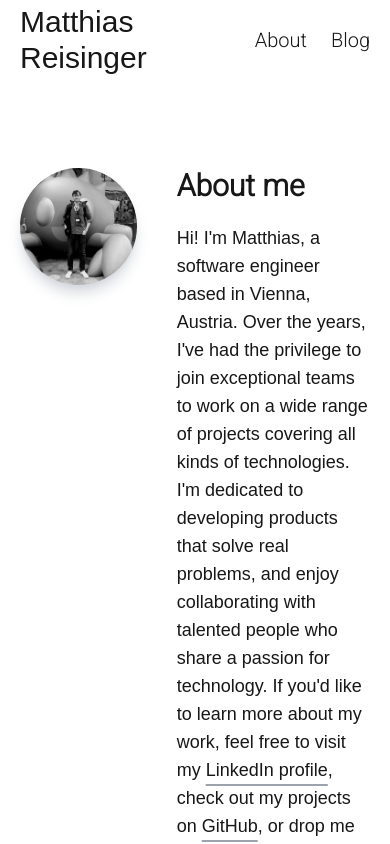
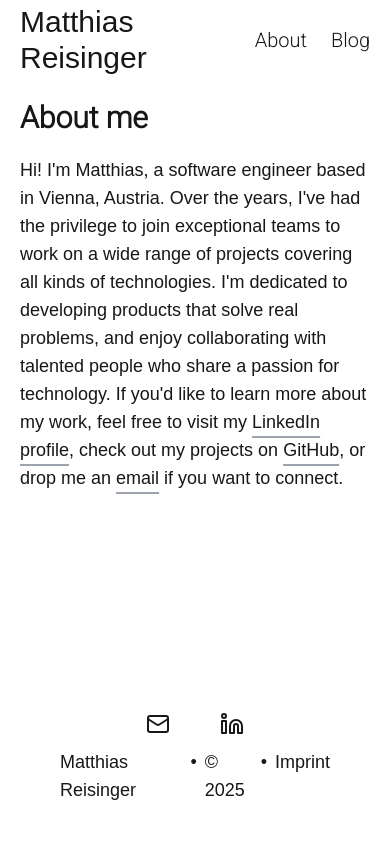
Before and after one commit to MatthiasJReisinger/mreisinger.com, a Next.js app: page / in a window 390 px wide. Shown: the top 844 px of the page. Built offline with nearby package versions, Linux system fonts and the light colour scheme; some icons are missing; a web font is replaced by a local one.

Commit message:
Improve layout responsiveness

```diff
--- a/src/app/page.tsx
+++ b/src/app/page.tsx
@@ -3,9 +3,9 @@ import profilePic from "../../public/images/profile-pic.jpg";
 
 export default function Home() {
   return (
-    <div className="mt-12 flex">
+    <div className="md:mt-12 flex">
       {/* Profile Column */}
-      <div className="w-1/3">
+      <div className="invisible w-0 md:visible md:w-1/3">
         <Image
           src={profilePic}
           alt="Me @ EuroRust 2024"
@@ -13,7 +13,7 @@ export default function Home() {
         />
       </div>
       {/* Biography Column */}
-      <div className="w-2/3 pl-10 my-auto space-y-2">
+      <div className="w-full md:w-2/3 md:pl-10 my-auto space-y-2">
         <h2 className="mb-5">About me</h2>
         <p>
           Hi! I&apos;m Matthias, a software engineer based in Vienna, Austria.
--- a/src/components/NavBar.tsx
+++ b/src/components/NavBar.tsx
@@ -4,7 +4,7 @@ import Link from "next/link";
 export default function NavBar() {
   return (
     <nav className="w-full">
-      <div className="flex max-w-screen-xl mx-auto h-20 items-center justify-between mb-10">
+      <div className="flex max-w-screen-xl mx-auto h-20 items-center justify-between mb-5 md:mb-10">
         <div>
           <Link href="/" className="flex z-40 text-3xl">
             <span>Matthias Reisinger</span>
```
